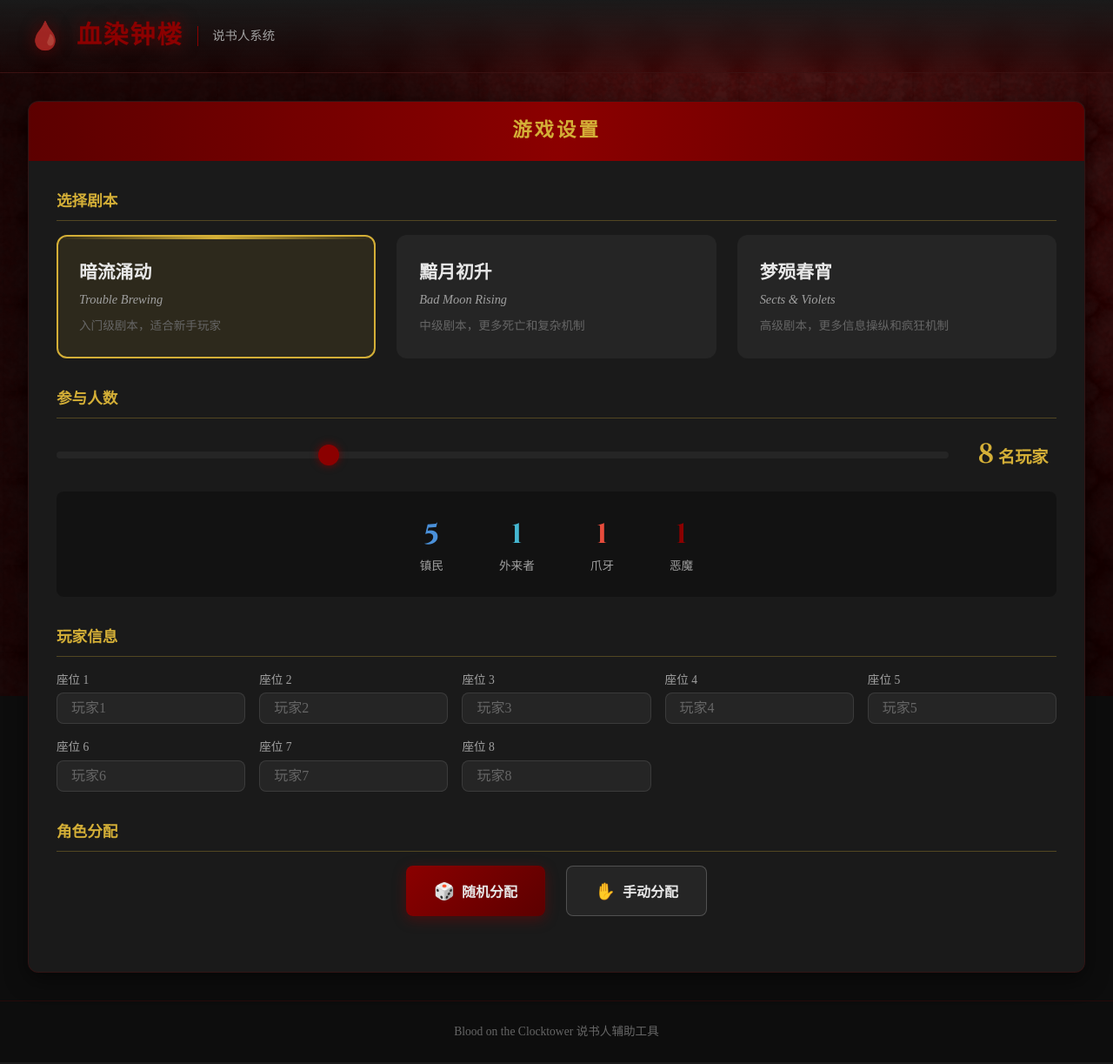
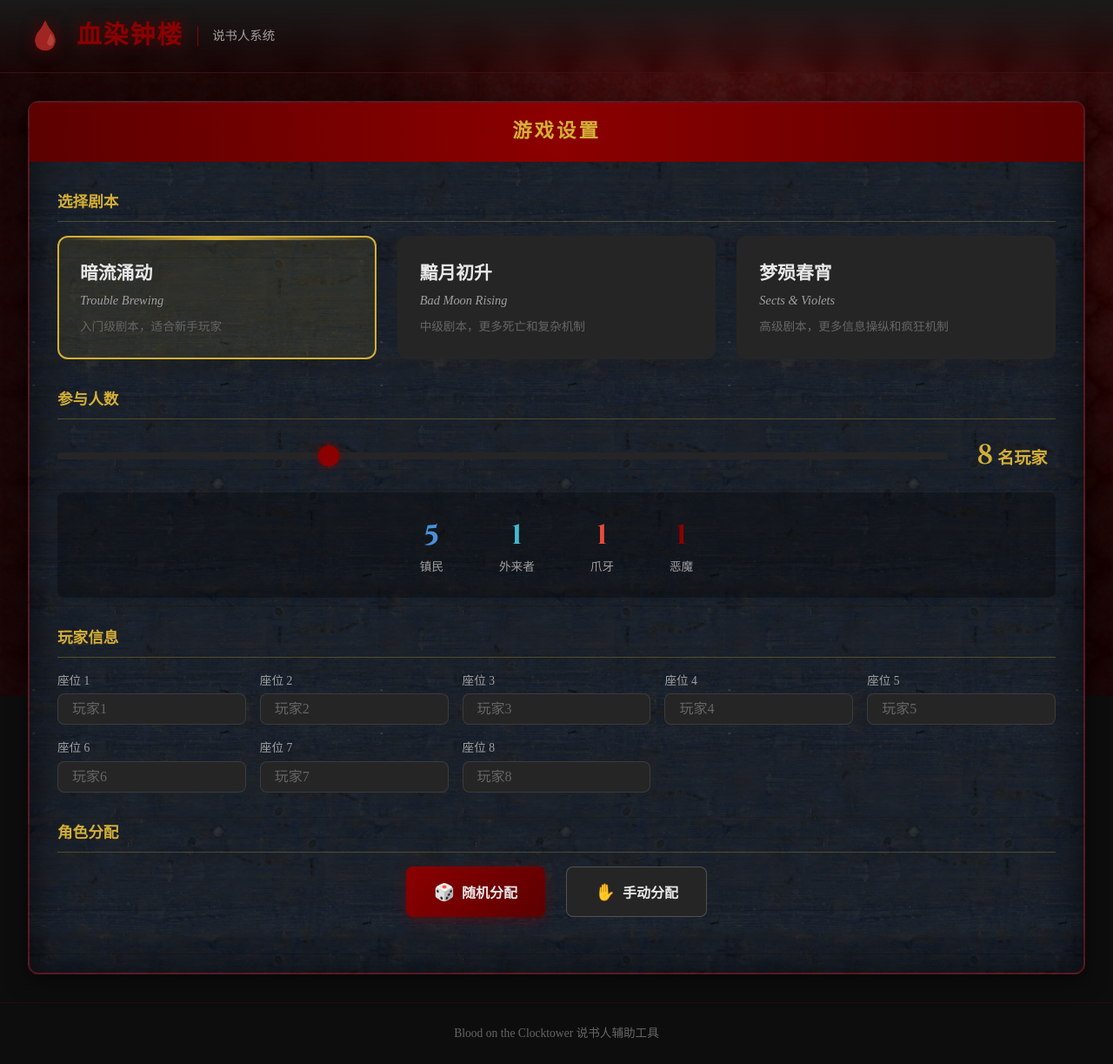
Before and after one commit to KK1XI/blood_on_the_clocktower_K, a Flask app: template templates/index.html in a window 1280 px wide. Shown: the whole page at 87% size. Before the commit the page ends 1192 px from the top, so only its background shows below. Run offline with Flask 3, Linux system fonts and the light colour scheme; the template is opened without the code that fills it, so the values that code supplies are empty.

Commit message:
feat(ui): 集成木纹纹理到 Level 2 中间层容器
- 添加木纹纹理资源（WebP 格式，压缩率 73.5%）
- Panel 容器背景改为木纹纹理
- background.js 支持纹理集动态切换（leather/wood）
- script-card 保持原样，等待 Level 3 羊皮纸纹理

```diff
--- a/static/css/style.css
+++ b/static/css/style.css
@@ -190,12 +190,19 @@
     width: 100%;
 }
 
-/* ===== Panel ===== */
+/* ===== Panel（中间层木纹容器）===== */
 .panel {
-    background: var(--bg-card);
+    /* 木纹背景纹理（Level 2 中间层）*/
+    background-image:
+        linear-gradient(rgba(15, 15, 15, 0.5), rgba(15, 15, 15, 0.5)),
+        url('/static/images/textures/wood-color.webp');
+    background-size: cover, 400px 400px; /* 适度平铺，保持木纹纹理清晰 */
+    background-repeat: no-repeat, repeat;
+    background-position: center;
+
     border-radius: var(--radius-lg);
-    border: 1px solid rgba(139, 0, 0, 0.2);
-    box-shadow: var(--shadow-lg);
+    border: 2px solid rgba(139, 0, 0, 0.5);
+    box-shadow: var(--shadow-lg), inset 0 0 50px rgba(0, 0, 0, 0.7);
     overflow: hidden;
 }
 
--- a/static/js/background.js
+++ b/static/js/background.js
@@ -176,13 +176,35 @@
             gl.texParameteri(gl.TEXTURE_2D, gl.TEXTURE_WRAP_T, gl.REPEAT);
             gl.texParameteri(gl.TEXTURE_2D, gl.TEXTURE_MIN_FILTER, gl.LINEAR_MIPMAP_LINEAR);
         };
+        image.onerror = function() {
+            console.warn(`纹理加载失败: ${url}`);
+        };
         image.src = url;
         return texture;
     }
 
-    loadTexture('/static/images/textures/leather-color.png', 0);
-    loadTexture('/static/images/textures/leather-normal.png', 1);
-    loadTexture('/static/images/textures/leather-roughness.png', 2);
+    // 加载纹理集合（颜色、法线、粗糙度）
+    function loadTextureSet(basename) {
+        console.log(`📦 加载纹理集: ${basename}`);
+
+        // 根据纹理集名称自动选择格式：
+        // - leather: PNG 格式（旧格式）
+        // - wood: WebP 格式（新优化格式）
+        const format = (basename === 'leather') ? 'png' : 'webp';
+
+        loadTexture(`/static/images/textures/${basename}-color.${format}`, 0);
+        loadTexture(`/static/images/textures/${basename}-normal.${format}`, 1);
+        loadTexture(`/static/images/textures/${basename}-roughness.${format}`, 2);
+    }
+
+    // 默认加载皮革纹理（最底层无限延伸背景）
+    loadTextureSet('leather');
+
+    // 暴露全局函数以便在开发者工具中测试
+    window.switchTexture = function(name) {
+        console.log(`🔄 切换纹理到: ${name}`);
+        loadTextureSet(name);
+    };
 
     // 获取 Uniform 变量位置
     const uResolution = gl.getUniformLocation(program, "u_resolution");
```
Also changed, not shown: static/images/textures/wood-color.webp (added), static/images/textures/wood-normal.webp (added), static/images/textures/wood-roughness.webp (added).
